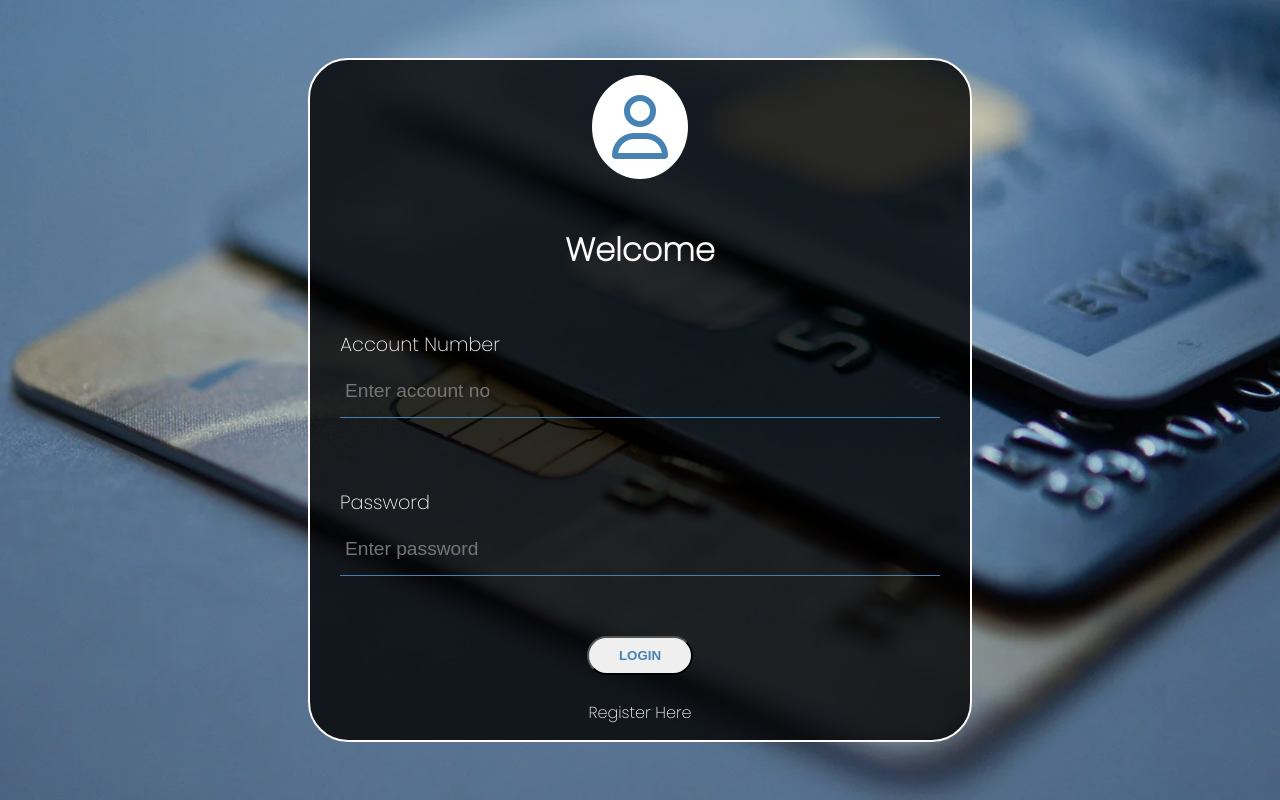
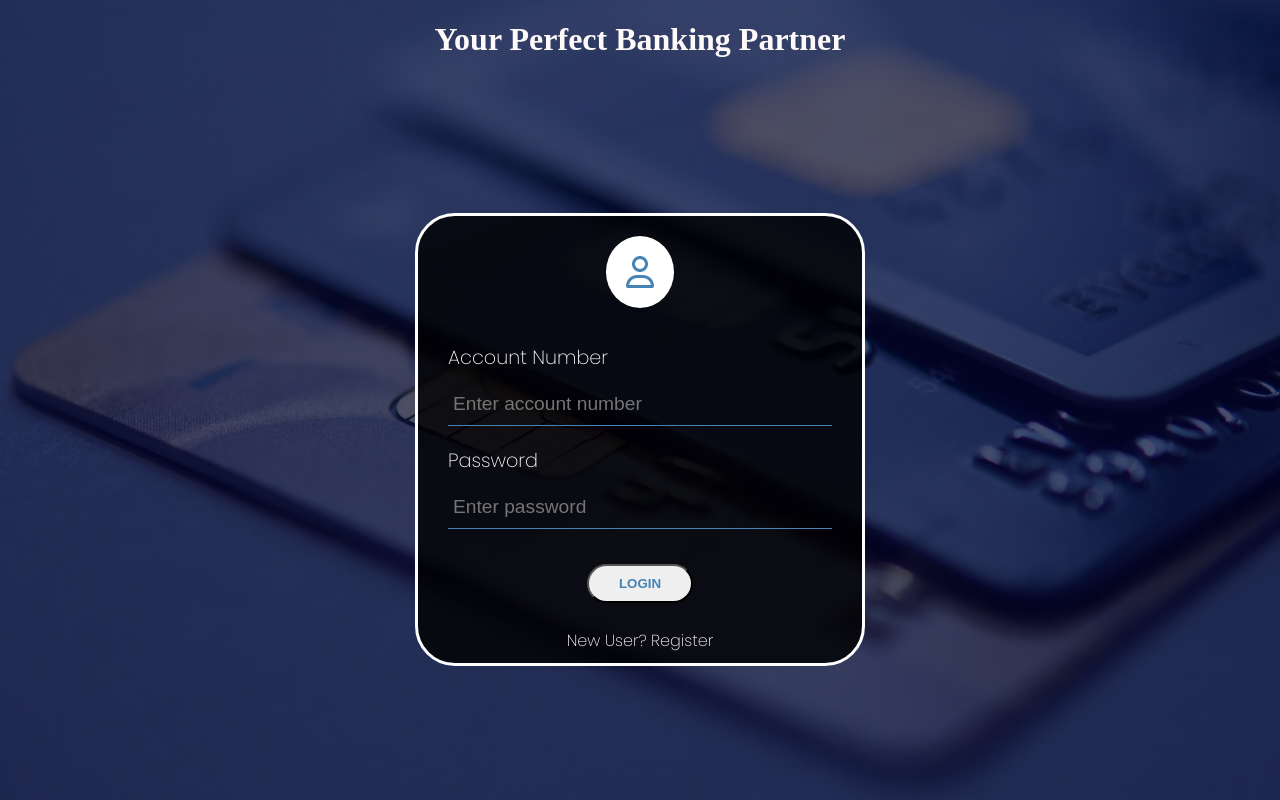
Before and after one commit to amageoman/bankapp, an Angular app: page / in a window 1280 px wide. Built offline with nearby package versions, Linux system fonts and the light colour scheme.

Commit message:
string interpollation

```diff
--- a/src/app/app.component.css
+++ b/src/app/app.component.css
@@ -1,11 +1,12 @@
 app-login{
-    max-height:auto;
-    min-height: 100vh;
+    /* max-height:auto; */
+    /* min-height: auto; */
 /* background-color: aliceblue; */
+height: 100vh;
     display: flex;
     align-items: center;
     justify-content: center;
-
+   flex-direction: column;
     overflow: auto;
    margin: auto;
 }
--- a/src/app/login/login.component.css
+++ b/src/app/login/login.component.css
@@ -25,10 +25,12 @@ align-self: center;
 text-decoration: none;
 }
 a:hover{
-    transform: scale(1.2);
+    transform: scale(1.1);
+    color: steelblue;
 }
 
 i{
+  margin-top: 10px;
     color: steelblue;
     padding: 20px;
     background: white;
@@ -47,14 +49,16 @@ label{
 .login{
 
     margin: auto auto;
+
     font-family: 'poppins',sans-serif;
     max-width: 600px;
     min-width: 200px;
-    width: 70vw;
+    width: 30vw;
 padding-inline: 30px;
-padding-block: 15px;
+padding-block: 10px;
     background-color: rgba(0, 0, 0, .8);
-    border: 2px solid snow;
+    /* background: linear-gradient(45deg,rgba(0, 0, 0, 0.856) 50%,rgba(70, 131, 180, 0.797)  ); */
+    border: 3px solid white;
     border-radius: 40px;
     display: flex;
     justify-content: space-evenly;
@@ -70,5 +74,5 @@ color: steelblue;
     border-bottom: 1px solid steelblue;
     margin-block: 10px;
     padding-left: 5px;
-    padding-bottom: 15px;
+    padding-bottom: 10px;
 }
--- a/src/app/login/login.component.html
+++ b/src/app/login/login.component.html
@@ -1,11 +1,13 @@
+<h1>{{aim}}</h1>
+
 <div class="login">
-    <i class="fa-regular fa-user fa-4x"></i><br>
-    <h1>Welcome</h1>
+    <i class="fa-regular fa-user fa-2x"></i>
+    <!-- <h1>Welcome</h1> -->
     <br>
-    <label for="accno">Account Number</label>
-    <input type="text" name="" id="accno" placeholder="Enter account no"><br><br>
-    <label for="pwd">Password</label>
-    <input type="password" name="" id="pwd" placeholder="Enter password"><br><br>
-    <button>LOGIN</button> <br>
-    <a href="">Register Here</a>
+    <label for="acid">Account Number</label>
+    <input type="text" name="accno" (change)="acnoChange($event)"  id="acid" [placeholder]="data">
+    <label for="pid">Password</label>
+    <input type="password" name="pid" (change)="pswChange($event)" id="pid" placeholder="Enter password"><br>
+    <button type="submit"  (click) ="login()">LOGIN</button> <br>
+    <a href="">New User? Register</a>
 </div>
--- a/src/app/login/login.component.ts
+++ b/src/app/login/login.component.ts
@@ -7,4 +7,27 @@ import { Component } from '@angular/core';
 })
 export class LoginComponent {
 
+  aim="Your Perfect Banking Partner";
+  data="Enter account number";
+  acno="";
+  psw="";
+  userDetails:any={
+    1000:{acno:1000,username:"anu",password:123,balance:0},
+    1001:{acno:1001,username:"amal",password:123,balance:0},
+    1002:{acno:1002,username:"arun",password:123,balance:0},
+    1003:{acno:1003,username:"mega",password:123,balance:0}
+  }
+
+login(){
+  alert('login clicked')
 }
+
+acnoChange(event:any){
+  this.acno=event.target.value
+}
+pswChange(event:any){
+
+
+  this.psw=event.target.value
+}
+}
--- a/src/styles.css
+++ b/src/styles.css
@@ -1,7 +1,7 @@
 /* You can add global styles to this file, and also import other style files */
 body{
 
-    background-image:linear-gradient(rgba(0,0,0,.2),rgba(0,0,0,.2)), url(./assets/bankbg.jpg);
+    background-image:linear-gradient(rgba(2, 3, 45, 0.7),rgba(2,3,45,.7)), url(./assets/bankbg.jpg);
     background-size: cover;
     background-position: center;
     box-sizing: border-box;
```
